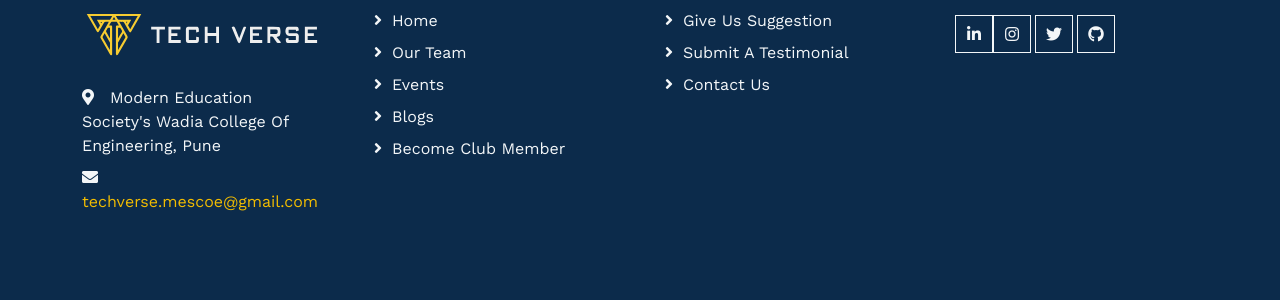
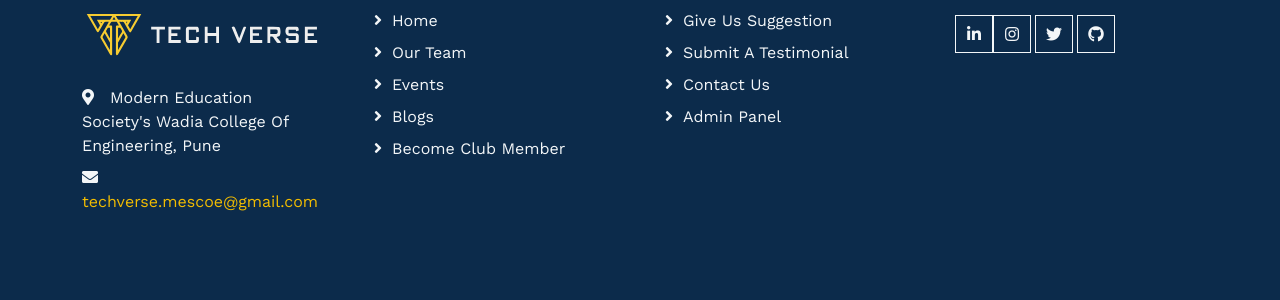
Before and after one commit to karthikprabhu10/techverse, a Jekyll site: the page built from blogs.html, in a window 1280 px wide. Shown: the part 366-666 px from the top of the page. Built offline with Jekyll 4.4.1, drawn with Linux system fonts in a browser that asks for light colours; nearby versions of some CDN libraries.

Commit message:
Update footer.html added admin panel link

```diff
--- a/_includes/footer.html
+++ b/_includes/footer.html
@@ -25,6 +25,7 @@
                     <a class="btn btn-link" href="">Give Us Suggestion</a>
                     <a class="btn btn-link" href="">Submit A Testimonial</a>
                     <a class="btn btn-link" href="">Contact Us</a>
+                    <a class="btn btn-link" href="https://thetechverse.pythonanywhere.com/admin/login/?next=/admin/">Admin Panel</a>
                 </div>
                 <div class="col-lg-3 col-md-6">
                     <!-- <h4 class="text-light mb-4">Newsletter</h4>
```
